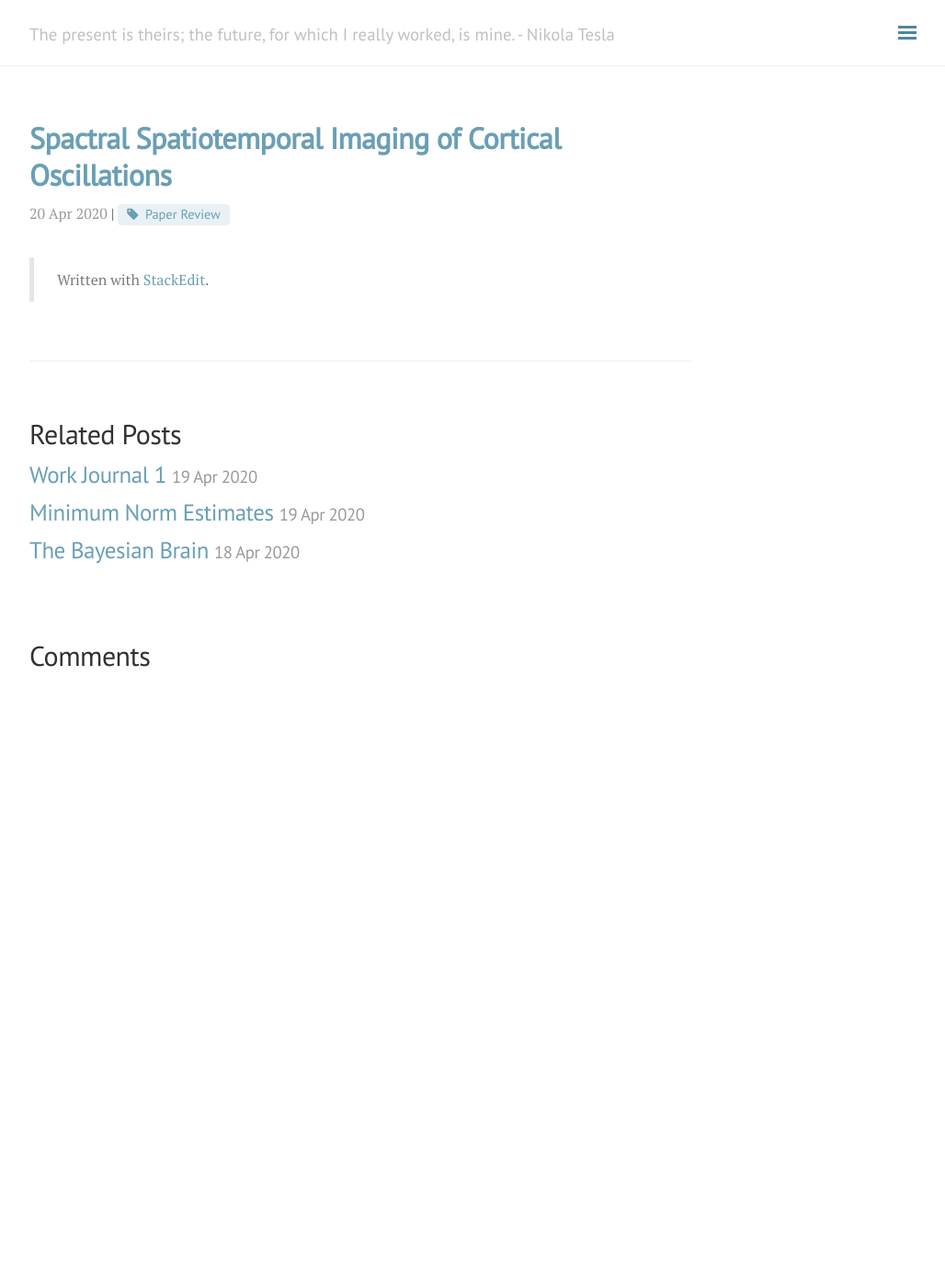
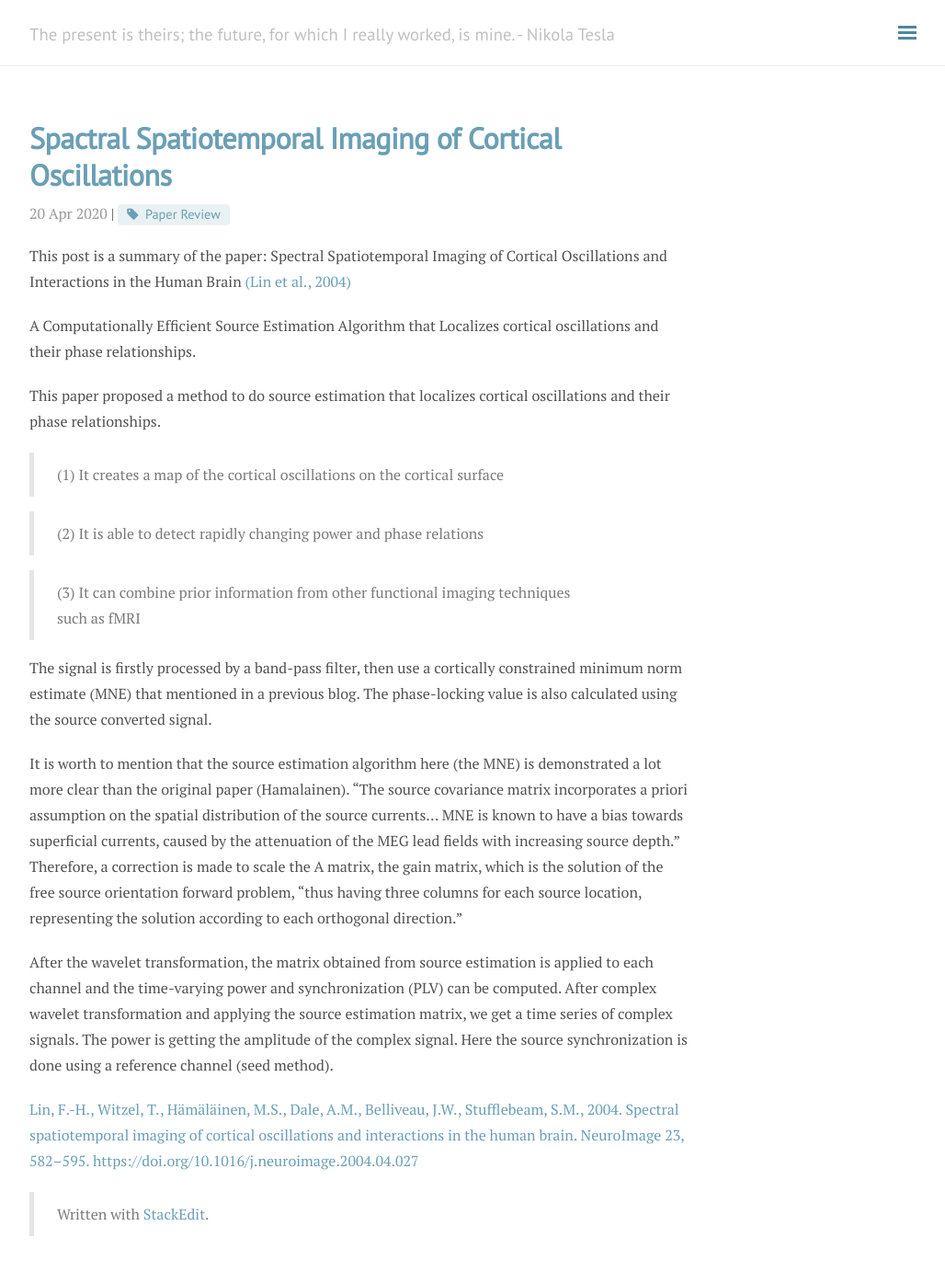
Before and after one commit to andylikescodes/andylikescodes.github.io, a Jekyll site: the page built from _posts/2020-4-20-Source-Estmation-Cortical-Oscillations.md, in a window 1280 px wide and 1400 px high. Shown: the top 1383 px of the window at 92% size, without its empty margins (248-1276 px from the left). Built offline with Jekyll 4.4.1, drawn with Linux system fonts in a browser that asks for light colours; nearby versions of some CDN libraries; comment, search, counter and statistics services are not loaded.

Commit message:
_posts/2020-4-20-Source-Estmation-Cortical-Oscillations.md updated from https://stackedit.io/

```diff
--- a/_posts/2020-4-20-Source-Estmation-Cortical-Oscillations.md
+++ b/_posts/2020-4-20-Source-Estmation-Cortical-Oscillations.md
@@ -5,10 +5,42 @@ tag: [Paper Review]
 category: Brain
 ---
 
+This post is a summary of the paper: Spectral Spatiotemporal Imaging of Cortical Oscillations and Interactions in the Human Brain [(Lin et al., 2004)](https://www.zotero.org/google-docs/?pQbZyv)
 
+
+
+A Computationally Efficient Source Estimation Algorithm that Localizes cortical oscillations and their phase relationships.
+
+
+
+This paper proposed a method to do source estimation that localizes cortical oscillations and their phase relationships.
+
+
+
+> (1) It creates a map of the cortical oscillations on the cortical surface
+
+> (2) It is able to detect rapidly changing power and phase relations
+
+> (3) It can combine prior information from other functional imaging techniques such as fMRI
+
+
+
+The signal is firstly processed by a band-pass filter, then use a cortically constrained minimum norm estimate (MNE) that mentioned in a previous blog. The phase-locking value is also calculated using the source converted signal.
+
+
+
+It is worth to mention that the source estimation algorithm here (the MNE) is demonstrated a lot more clear than the original paper (Hamalainen). “The source covariance matrix incorporates a priori assumption on the spatial distribution of the source currents... MNE is known to have a bias towards superficial currents, caused by the attenuation of the MEG lead fields with increasing source depth.” Therefore, a correction is made to scale the A matrix, the gain matrix, which is the solution of the free source orientation forward problem, “thus having three columns for each source location, representing the solution according to each orthogonal direction.”
+
+
+
+After the wavelet transformation, the matrix obtained from source estimation is applied to each channel and the time-varying power and synchronization (PLV) can be computed. After complex wavelet transformation and applying the source estimation matrix, we get a time series of complex signals. The power is getting the amplitude of the complex signal. Here the source synchronization is done using a reference channel (seed method).
+
+
+
+[Lin, F.-H., Witzel, T., Hämäläinen, M.S., Dale, A.M., Belliveau, J.W., Stufflebeam, S.M., 2004. Spectral spatiotemporal imaging of cortical oscillations and interactions in the human brain. NeuroImage 23, 582–595. https://doi.org/10.1016/j.neuroimage.2004.04.027](https://www.zotero.org/google-docs/?Svci2m)
 
 
 > Written with [StackEdit](https://stackedit.io/).
 <!--stackedit_data:
-eyJoaXN0b3J5IjpbMzY0MDIxODIyXX0=
+eyJoaXN0b3J5IjpbLTE5MTY4NDE5NjMsMzY0MDIxODIyXX0=
 -->
```
